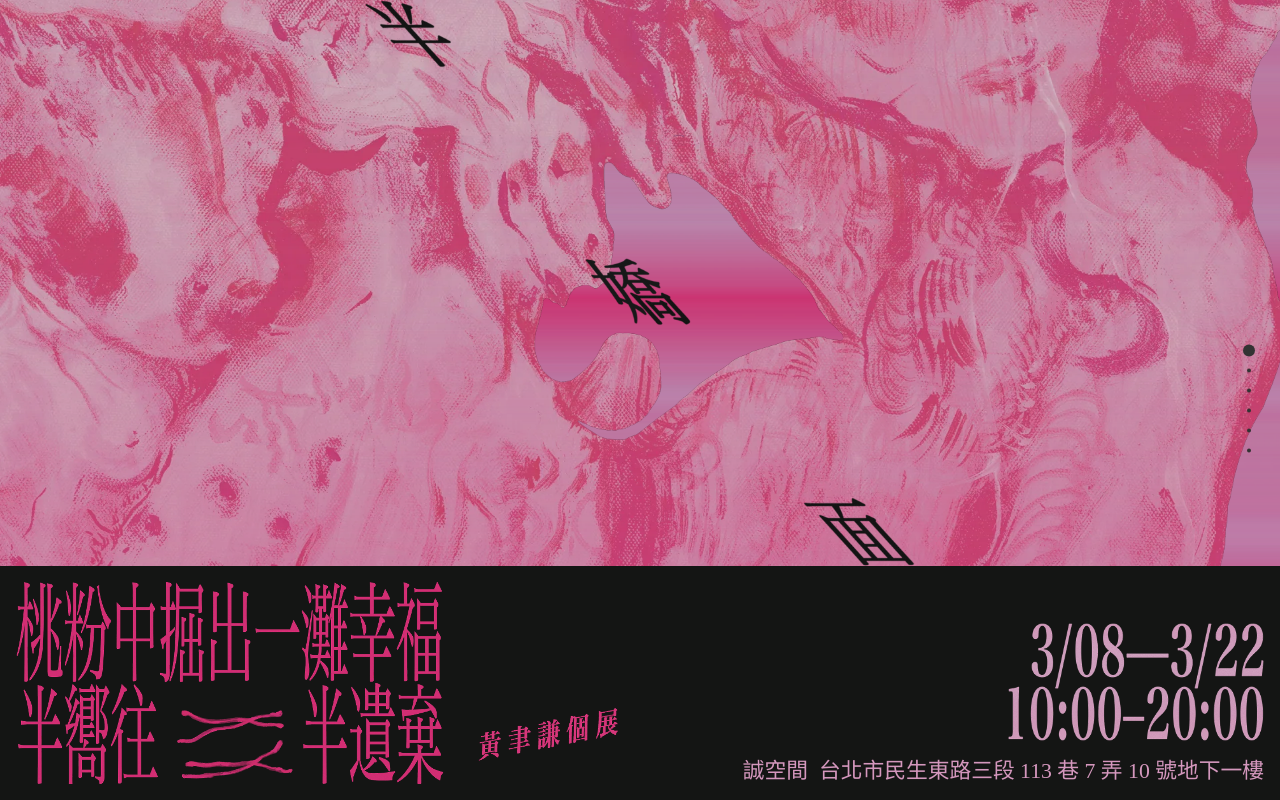
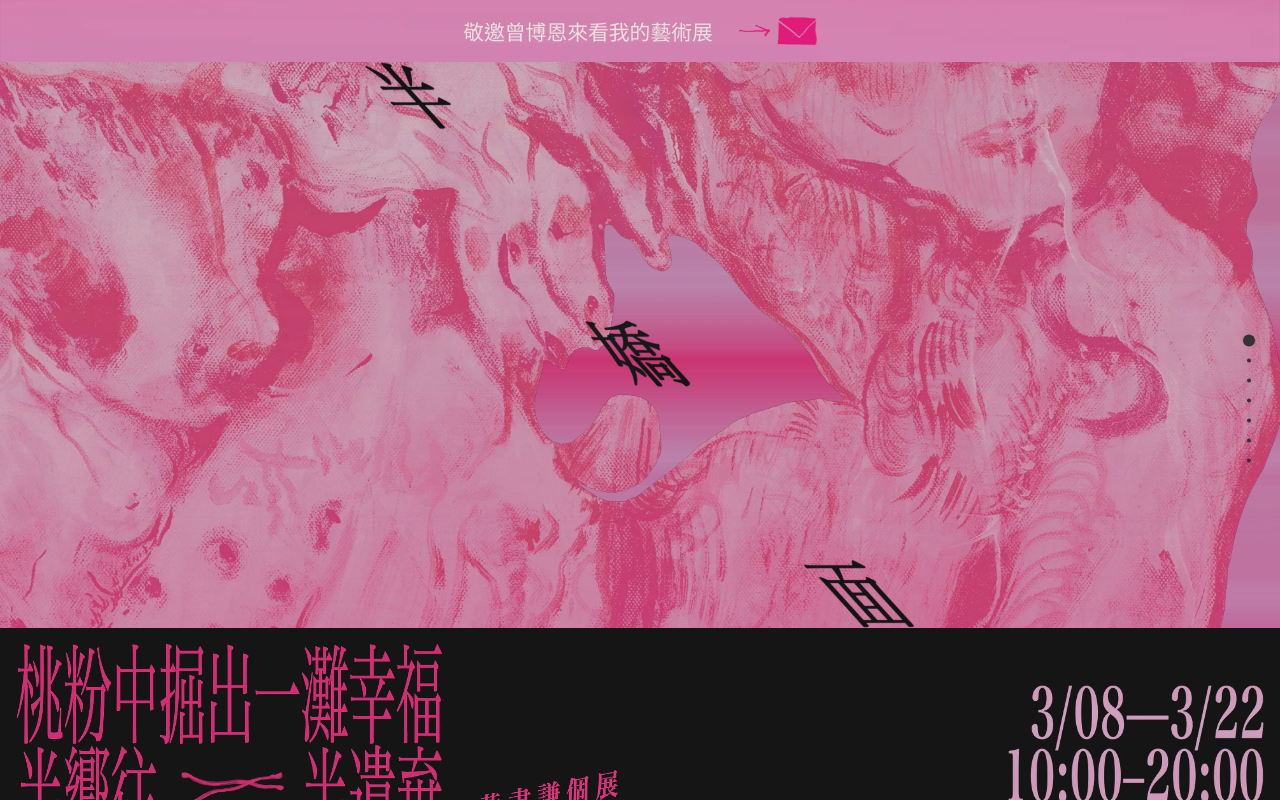
Before and after one commit to elvisdragonmao/TheAmbivalentFacade, a website built with Vite: page frontend/index.html in a window 1280 px wide. Built offline with nearby package versions, Linux system fonts and the light colour scheme.

Commit message:
feat: add banner

```diff
--- a/frontend/index.css
+++ b/frontend/index.css
@@ -8,8 +8,7 @@
 
 body {
 	color: #eae0e0;
-	background: #a6a6a6;
-	min-height: 100vh;
+	background: #050505;
 	font-family: "hiragino-mincho-pron", serif;
 	font-weight: 300;
 }
@@ -33,6 +32,10 @@ main a {
 	position: relative;
 	cursor: pointer;
 	font-weight: 600;
+}
+
+main a.no::after {
+	display: none;
 }
 
 main a::after {
@@ -484,6 +487,37 @@ input[type="checkbox"]:checked + .checkbox::after {
 	}
 }
 
+.welcome-section {
+	background: url("img/banner-bg.webp") center / cover no-repeat;
+}
+
+.banner-container {
+	display: flex;
+	align-items: center;
+	justify-content: center;
+	gap: 1rem;
+	padding: 1rem;
+	font-size: 1.3rem;
+}
+
+.banner-arrow {
+	width: 2rem;
+	animation: point 0.5s linear infinite alternate;
+}
+
+@keyframes point {
+	from {
+		transform: translateX(0);
+	}
+	to {
+		transform: translateX(10px);
+	}
+}
+
+.banner-mail {
+	width: 2.5rem;
+}
+
 @media (max-aspect-ratio: 590 / 837) {
 	.cover-layer2 {
 		background-size: cover;
--- a/frontend/index.html
+++ b/frontend/index.html
@@ -53,6 +53,13 @@
 		<!-- Main Content -->
 		<main style="display: none">
 			<div id="fullpage">
+				<div class="section welcome-section fp-auto-height" data-anchor="welcome">
+					<div class="banner-container">
+						<div id="welcometext">敬邀曾博恩來看我的藝術展</div>
+						<img src="img/banner-arrow.png" alt="" class="banner-arrow" />
+						<a class="no" href="#invite"><img src="img/banner-mail.png" alt="" class="banner-mail" /></a>
+					</div>
+				</div>
 				<section class="section" data-anchor="cover">
 					<header>
 						<div class="cover">
--- a/frontend/main.js
+++ b/frontend/main.js
@@ -190,7 +190,7 @@ const init = async () => {
 		scrollHorizontally: true,
 		navigation: true,
 		navigationPosition: "right",
-		navigationTooltips: ["封面", "介紹", "藝術家", "展覽資訊", "邀請函", "Credits"],
+		navigationTooltips: ["", "封面", "介紹", "藝術家", "展覽資訊", "邀請函", "Credits"],
 		credits: {
 			enabled: false
 		},
@@ -213,12 +213,12 @@ const init = async () => {
 	L.marker([lat, lng]).addTo(map).bindPopup("台北市民生東路三段 113 巷 7 弄 10 號 B1").openPopup();
 
 	// 3D tilt effect for intro-poster
-	const introPoster = document.querySelector('.intro-poster');
+	const introPoster = document.querySelector(".intro-poster");
 	if (introPoster) {
-		document.addEventListener('mousemove', (e) => {
+		document.addEventListener("mousemove", e => {
 			// 獲取滑鼠位置相對於螢幕中心的百分比 (-1 到 1)
-			const xPos = (e.clientX / window.innerWidth) - 0.5;
-			const yPos = (e.clientY / window.innerHeight) - 0.5;
+			const xPos = e.clientX / window.innerWidth - 0.5;
+			const yPos = e.clientY / window.innerHeight - 0.5;
 
 			// 設定最大旋轉角度
 			const maxRotate = 15; // 度數
@@ -232,8 +232,8 @@ const init = async () => {
 		});
 
 		// 滑鼠離開時恢復原狀
-		document.addEventListener('mouseleave', () => {
-			introPoster.style.transform = 'perspective(1000px) rotateX(0deg) rotateY(0deg)';
+		document.addEventListener("mouseleave", () => {
+			introPoster.style.transform = "perspective(1000px) rotateX(0deg) rotateY(0deg)";
 		});
 	}
 };
```
Also changed, not shown: frontend/img/banner-arrow.png (added), frontend/img/banner-bg.webp (added), frontend/img/banner-mail.png (added), frontend/img/banner-x.png (added).
